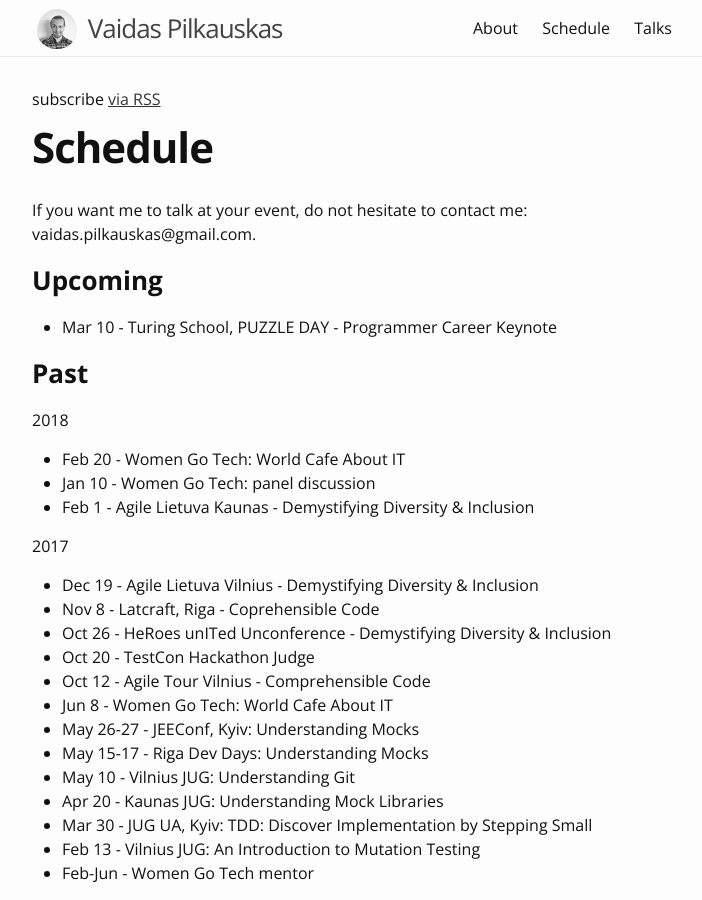
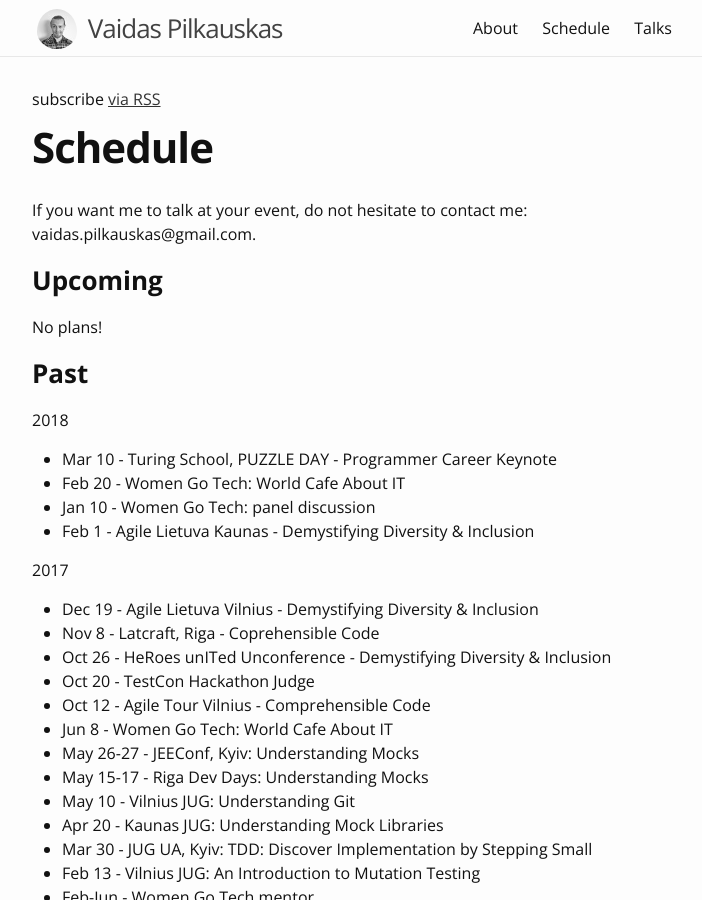
Before and after one commit to liucijus/liucijus.github.io, a Jekyll site: the page built from schedule.md, in a window 1280 px wide and 900 px high. Shown: the whole window, without its empty margins (288-990 px from the left). Built offline with Jekyll 4.4.1, drawn with Linux system fonts in a browser that asks for light colours.

Commit message:
Update schedule

```diff
--- a/schedule.md
+++ b/schedule.md
@@ -7,11 +7,11 @@ permalink: /schedule/
 If you want me to talk at your event, do not hesitate to contact me: vaidas.pilkauskas@gmail.com.
 
 ### Upcoming
- * Mar 10 - Turing School, PUZZLE DAY - Programmer Career Keynote
-
+ No plans!
 ### Past
 
 2018
+ * Mar 10 - Turing School, PUZZLE DAY - Programmer Career Keynote
  * Feb 20 - Women Go Tech: World Cafe About IT
  * Jan 10 - Women Go Tech: panel discussion
  * Feb 1 - Agile Lietuva Kaunas - Demystifying Diversity & Inclusion
```
